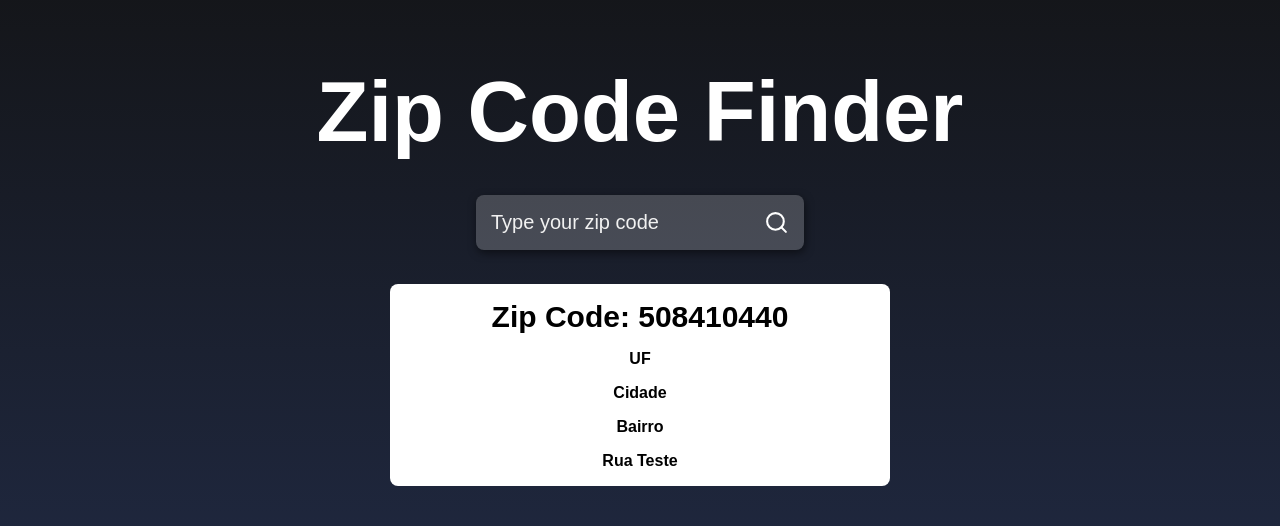
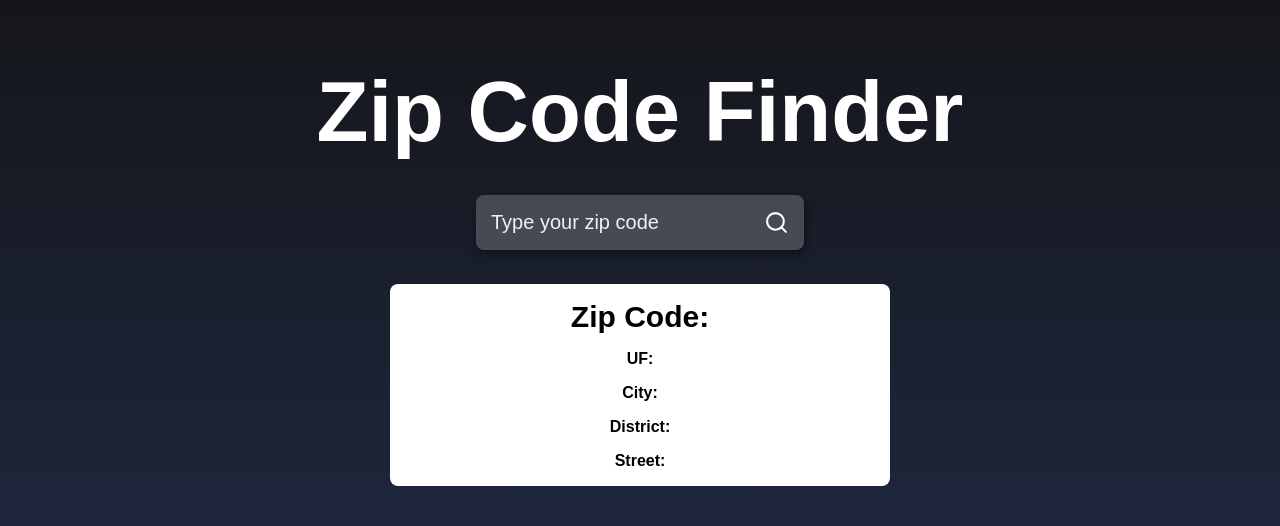
Before and after one commit to tiagoaraujosud/address_finder, a React (Create React App) app: page / in a window 1280 px wide. Shown: the part 126-652 px from the top of the page. Built offline with nearby package versions, Linux system fonts and the light colour scheme; no server answers.

Commit message:
Show address data

```diff
--- a/src/App.js
+++ b/src/App.js
@@ -24,7 +24,7 @@ function App() {
 
   const[input, setInput] = useState('')
   const [csv, setCsv] = useState('null')
-  const [adress, setAdress] = useState('null')
+  const [adress, setAdress] = useState('')
 
   useEffect(() => {
     fetch('/cep-20190602.csv')
@@ -36,14 +36,14 @@ function App() {
 
   function handleSearch(){
 
+
+
     for (let i = 0; i < csv.data.length; i++) {
       let element = csv.data[i][3];
+      setAdress('');
       if (element === input) {
         element = csv.data[i];
         setAdress(element);
-        return element;
-      }else{
-        console.log('Error')
         break;
       }
     }
@@ -66,12 +66,12 @@ function App() {
       </div>
 
       <main className='main'>
-        <h2> Zip Code: 508410440</h2>
+        <h2> Zip Code: {input}</h2>
 
-        <span> UF</span>
-        <span> Cidade</span>
-        <span> Bairro</span>
-        <span> Rua Teste</span>
+        <span> UF: {adress[0]}</span>
+        <span> City: {adress[1]}</span>
+        <span> District: {adress[2]}</span>
+        <span> Street: {adress[4]}</span>
 
       </main>
 
```
